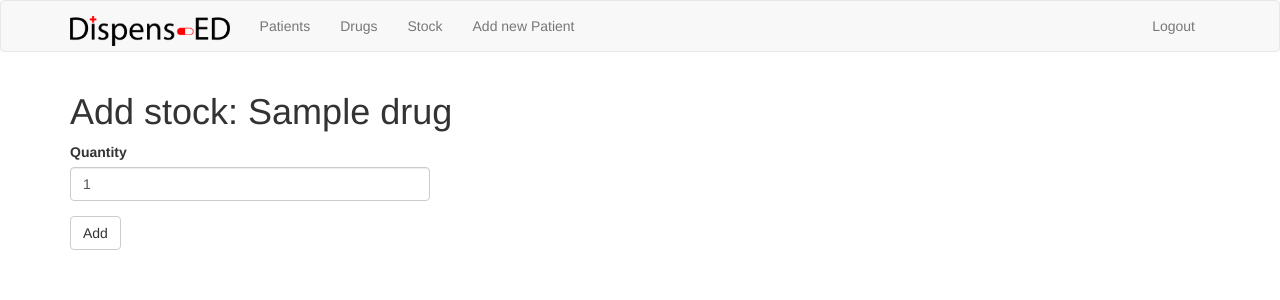
After one commit to AlexPietz/DispensED-Mirror, a Flask app: page /stock/add?drug_id=1 in a window 1280 px wide. The commit adds this page. Shown: the top 300 px of the page. Run offline with Flask 2, Linux system fonts and the light colour scheme; a user stored in the database is signed in; tables that the repository leaves empty hold one stand-in row (values such as "Sample post"); some libraries are stand-ins or nearby versions.

Commit message:
Add support for drug stock

```diff
--- a/dispensed-web/app/forms.py
+++ b/dispensed-web/app/forms.py
@@ -85,3 +85,9 @@ class AssignDrugForm(FlaskForm):
 class AssignDrugPackageForm(FlaskForm):
     drug = SelectField('Drug', choices=["Select Drug"], coerce=int)
     submit = SubmitField('Add')
+
+
+class AddStockForm(FlaskForm):
+    stock_qty = IntegerField('Quantity', validators=[DataRequired(),
+                                               NumberRange(min=1)])
+    submit = SubmitField('Add')
--- a/dispensed-web/app/models.py
+++ b/dispensed-web/app/models.py
@@ -86,6 +86,7 @@ class Drug(db.Model):
     side_effects = db.Column(db.String(256))
     restricted = db.Column(db.Integer, index=True)
     barcode = db.Column(db.String(64))
+    stock_qty = db.Column(db.Integer, index=True, default=0)
 
 
 class DrugPackage(db.Model):
--- a/dispensed-web/app/routes.py
+++ b/dispensed-web/app/routes.py
@@ -3,7 +3,7 @@ from flask_login import current_user, login_user, logout_user, login_required
 from app import app, login, db, auto
 from app.forms import (LoginForm, RegistrationForm, NewPatientForm,
                        NewDrugForm, AssignDrugForm, AssignDrugPackageForm,
-                       EditPatientForm, EditDrugForm)
+                       EditPatientForm, EditDrugForm, AddStockForm)
 from app.models import Nurse, Patient, DrugPackage, Drug, PatientDrug
 from werkzeug.urls import url_parse
 import datetime
@@ -308,6 +308,36 @@ def edit_drug():
     return render_template('editdrug.html', title='Edit Drug', form=form)
 
 
+@app.route('/stock')
+@auto.doc('private')
+@login_required
+def stock():
+    """Show drugs stock."""
+    drugs = Drug.query.all()
+    return render_template('stock.html', title='Stock', drugs=drugs)
+
+
+@app.route('/stock/add', methods=['GET', 'POST'])
+@auto.doc('private')
+@login_required
+def add_stock():
+    """Add drugs stock."""
+    d = request.args['drug_id']
+    if (d is None):  # Sanity check
+        return "Error Invalid GET/POST data."
+    drug = Drug.query.filter_by(drug_id=d).first()
+    form = AddStockForm()
+    if request.method == 'GET':
+        form.stock_qty.data = 1
+    if form.validate_on_submit():
+        drug.stock_qty += form.stock_qty.data
+        db.session.commit()
+        flash('Stock Updated :' + drug.name)
+        return redirect(url_for('stock'))
+    return render_template('addstock.html', title='Add stock',
+                           drug=drug, form=form)
+
+
 @app.route('/doc')
 def documentation():
     return auto.html(groups=['public', 'private'])
@@ -381,10 +411,14 @@ def dispensed():
     if (patient_id is None or drug_id is None or time is None):
         return jsonify({'result': False})
     patient = Patient.query.filter_by(patient_id=patient_id).first()
+    drug = Drug.query.filter_by(drug_id=drug_id).first()
     for assoc in patient.drugs:
         if (assoc.time.strftime('%H:%M') == time and
                 str(assoc.drug.drug_id) == drug_id):
             assoc.dispensed = 1
+            drug.stock_qty -= assoc.qty
+            if (drug.stock_qty < 0):
+                drug.stock_qty = 0
             db.session.commit()
             return jsonify({'result': True})
     return jsonify({'result': False})
--- /dev/null
+++ b/dispensed-web/app/templates/addstock.html
@@ -0,0 +1,11 @@
+{% extends "base.html" %}
+{% import 'bootstrap/wtf.html' as wtf %}
+
+{% block app_content %}
+<h1>Add stock: {{ drug.name }}</h1>
+<div class="row">
+    <div class="col-md-4">
+        {{ wtf.quick_form(form) }}
+        </div>
+        </div>
+{% endblock %}
--- a/dispensed-web/app/templates/base.html
+++ b/dispensed-web/app/templates/base.html
@@ -24,6 +24,7 @@
                     {% if not current_user.is_anonymous %}
                     <li><a href="{{ url_for('index') }}">Patients</a></li>
                     <li><a href="{{ url_for('drugs') }}">Drugs</a></li>
+                    <li><a href="{{ url_for('stock') }}">Stock</a></li>
                     <li><a href="{{ url_for('newpatient') }}">Add new Patient</a></li>
                     {% endif %}
                 </ul>
```
Also changed, not shown: dispensed-web/app/templates/stock.html (added, +77 -0 lines), dispensed-web/app.db, dispensed-web/readme.md.
